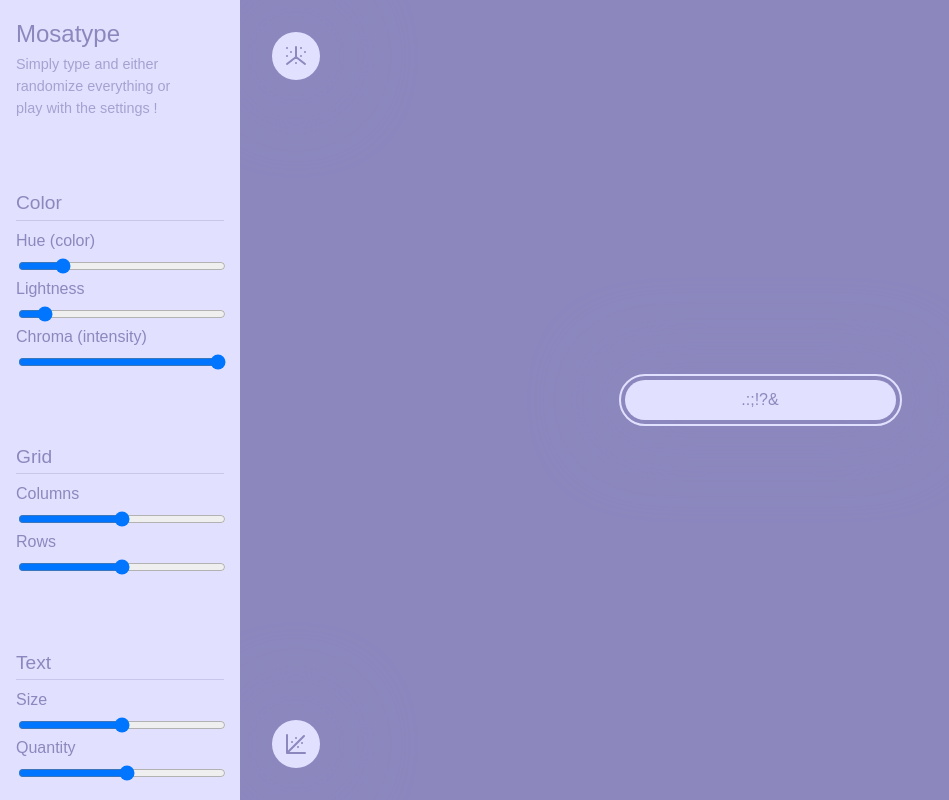
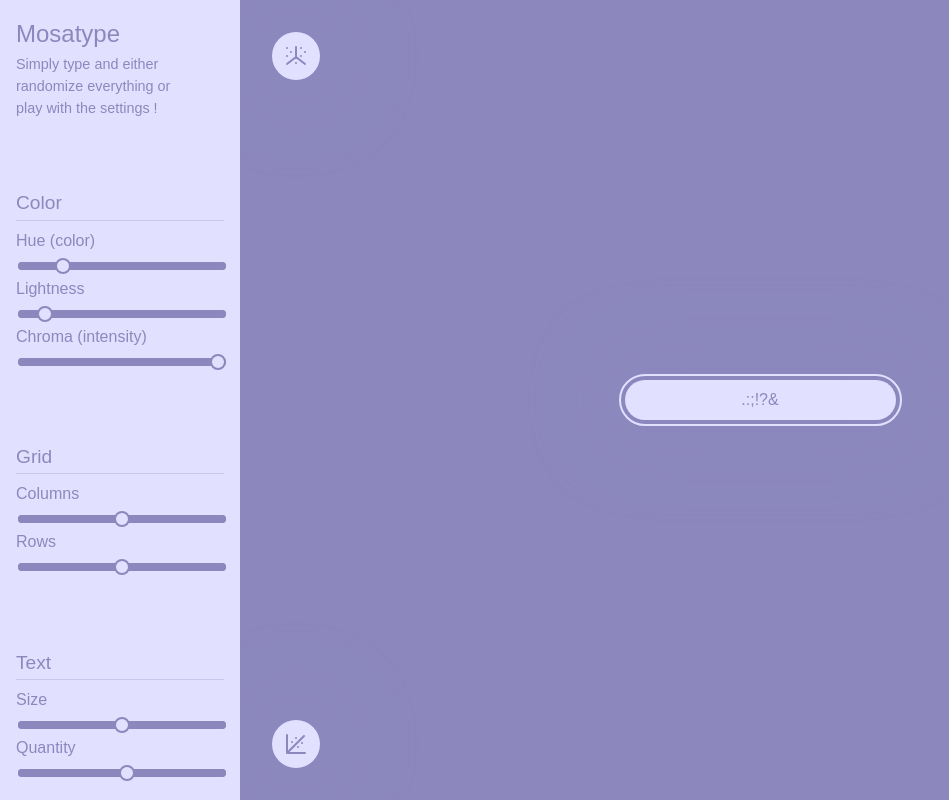
Before and after one commit to calamina/mosatype, a website built with Vite: page index.html in a window 1280 px wide. Shown: the whole page, without its empty margins (0-949 px from the left). Built offline with nearby package versions, Linux system fonts and the light colour scheme; files whose address does not match are found by name.

Commit message:
fix inputs on chrome // better info contrast

```diff
--- a/src/style.css
+++ b/src/style.css
@@ -63,7 +63,6 @@ aside {
   p {
     padding-top: 0.15rem;
     font-size: 0.9rem;
-    opacity: 0.7;
     text-wrap: balance;
   }
 }
@@ -74,6 +73,7 @@ main {
   width: 100%;
   display: grid;
   place-items: center;
+  overflow: hidden;
 }
 
 canvas {
@@ -84,7 +84,6 @@ canvas {
   display: block;
   margin: 0 auto;
   padding: 0;
-  overflow: hidden;
   width: 100%;
   height: 100%;
   opacity: 0.8;
@@ -142,18 +141,27 @@ button {
 }
 
 input[type="range"] {
+  -webkit-appearance: none;
   width: 100%;
   height: 8px;
   border-radius: 0.5rem;
   background: var(--color-background);
   transition: opacity .2s;
 
+  &::-webkit-slider-runnable-track {
+    width: 100%;
+    height: 8px;
+    background: var(--color-background);
+    border-radius: 0.5rem;
+  }
+
   &::-webkit-slider-thumb {
+    -webkit-appearance: none;
     appearance: none;
+    margin-top: -0.25rem;
     width: 1rem;
     height: 1rem;
     border-radius: 1rem;
-    background: var(--color-background);
     background: var(--color-accent);
     border: none;
     border: 2px solid var(--color-background);
@@ -164,7 +172,6 @@ input[type="range"] {
     width: 1rem;
     height: 1rem;
     border-radius: 1rem;
-    background: var(--color-background);
     background: var(--color-accent);
     border: none;
     border: 2px solid var(--color-background);
```
